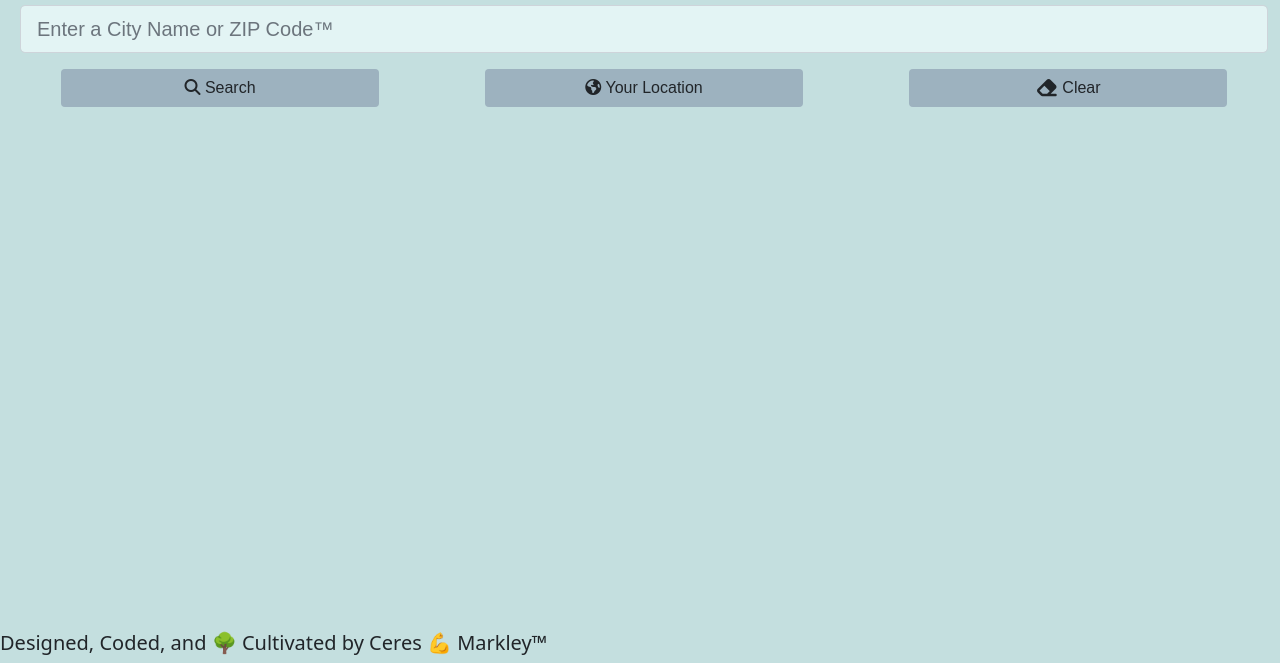
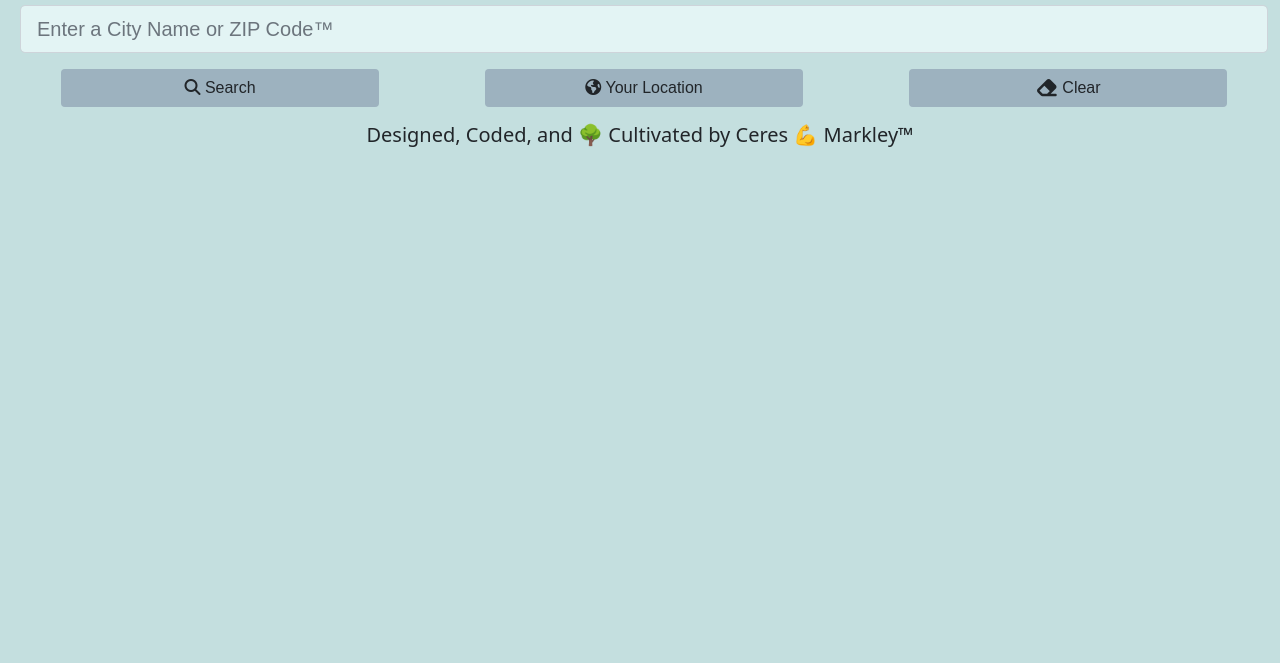
Before and after one commit to ceresmarkley/weather-dashboard, a plain HTML site: page index.html in a window 1280 px wide. Shown: the part 137-800 px from the top of the page. Drawn offline with nearby package versions, Linux system fonts and the light colour scheme; some packages are replaced by stand-ins of ours; a web font is replaced by a local one.

Commit message:
corrected fixed-bottom code as it was causing footer to display on top of body content.

```diff
--- a/index.html
+++ b/index.html
@@ -102,8 +102,8 @@
     <script src="./assets/script.js" defer></script>
     <!-- Google Places API script -->
     <script src="https://maps.googleapis.com/maps/api/js?key=AIzaSyC3wdjSIwPsmO3w4qA5nxEOWcDdHp8Yj4c&libraries=places"></script>
-    <footer class="fixed-bottom">
-        <h5 class="d-flex text-center"> Designed, Coded, and 🌳 Cultivated by Ceres 💪 Markley™</h5>
+    <footer class="d-flex mt-auto justify-content-center">
+        <h5 class="text-center"> Designed, Coded, and 🌳 Cultivated by Ceres 💪 Markley™</h5>
     </footer>
 </body>
 </html>
```
